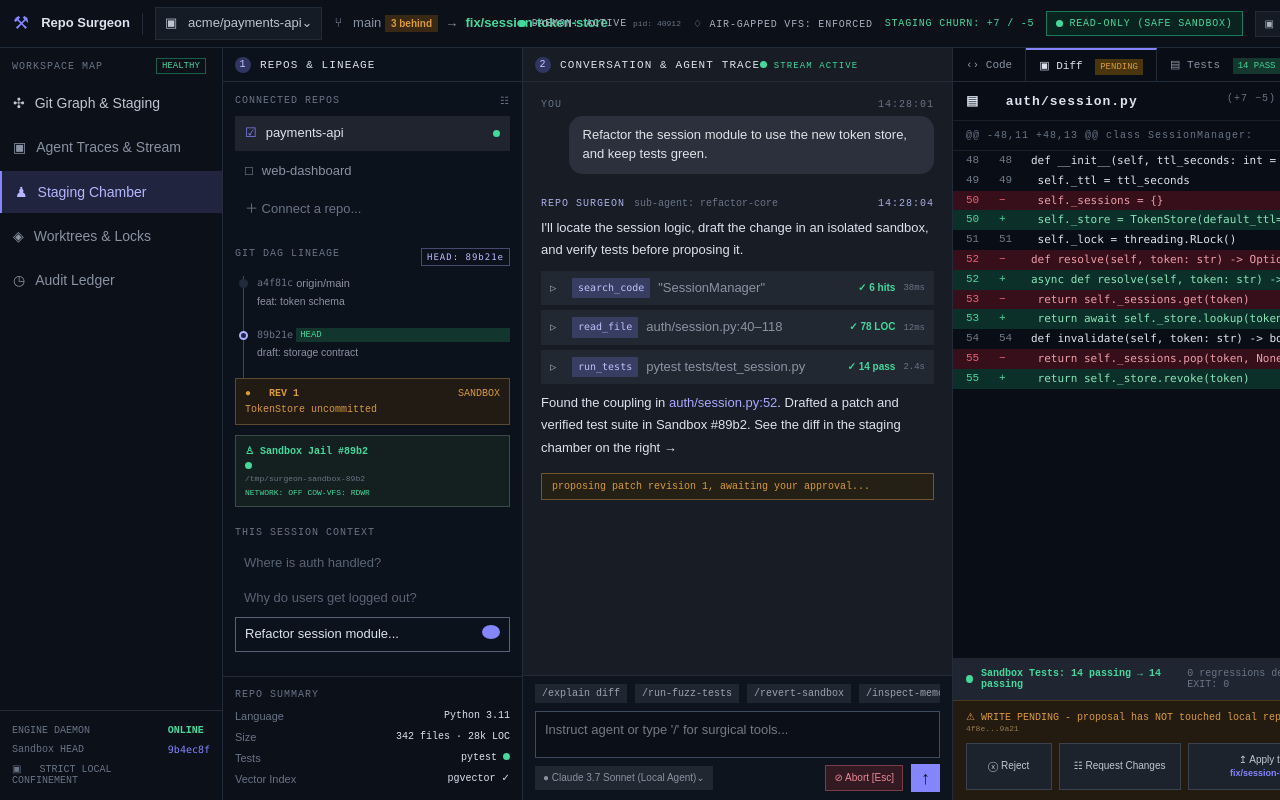
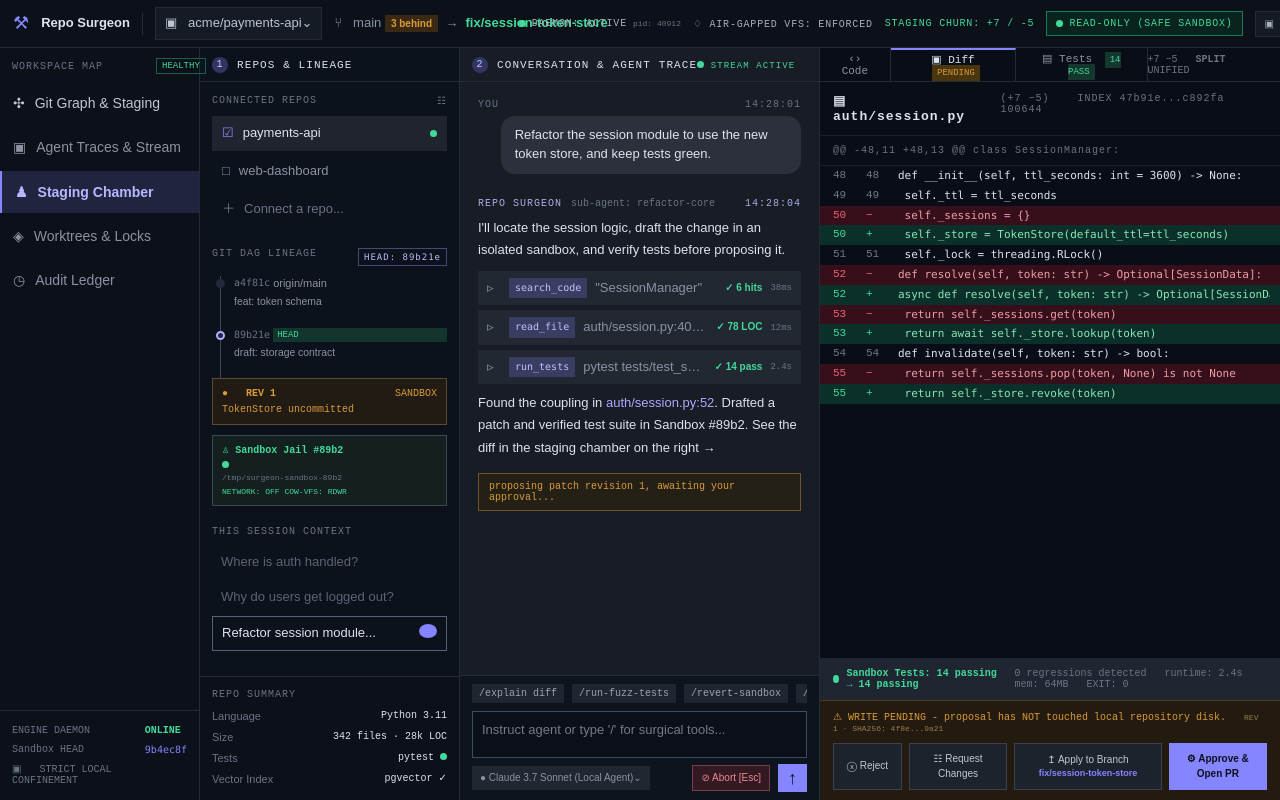
Before and after one commit to tudstk/repo-surgeon, a Next.js app in the folder frontend/: page / in a window 1280 px wide. Built offline with nearby package versions, Linux system fonts and the light colour scheme.

Commit message:
fix(frontend): harden workspace preview semantics

```diff
--- a/frontend/src/app/globals.css
+++ b/frontend/src/app/globals.css
@@ -34,6 +34,10 @@ textarea {
 }
 button {
   cursor: pointer;
+}
+button:disabled {
+  cursor: default;
+  opacity: 1;
 }
 button:focus-visible,
 a:focus-visible,
@@ -145,9 +149,11 @@ textarea:focus-visible {
 }
 .workspace-grid {
   display: grid;
-  grid-template-columns: 223px 300px minmax(430px, 672px) minmax(560px, 1fr);
+  grid-template-columns: 200px 260px minmax(360px, 1.1fr) minmax(440px, 1.5fr);
   flex: 1;
   min-height: 0;
+  min-width: 0;
+  overflow: hidden;
 }
 .workspace-rail,
 .repo-panel,
@@ -211,6 +217,9 @@ textarea:focus-visible {
   border-left: 2px solid var(--violet);
   background: #20243e;
   color: #b5b7ff;
+}
+.rail-items button[aria-current='page'] {
+  font-weight: 700;
 }
 .rail-footer {
   display: grid;
@@ -750,7 +759,24 @@ textarea:focus-visible {
     display: none;
   }
   .workspace-grid {
-    grid-template-columns: 190px 270px minmax(390px, 1fr) minmax(470px, 1.2fr);
+    grid-template-columns: 180px 240px minmax(340px, 1fr) minmax(420px, 1.25fr);
+  }
+}
+@media (max-width: 1100px) {
+  .workspace-grid {
+    grid-template-columns: 150px 210px minmax(270px, 1fr) minmax(340px, 1fr);
+  }
+  .rail-items button {
+    gap: 7px;
+    padding-inline: 9px;
+    font-size: 12px;
+  }
+  .repo-content,
+  .repo-summary {
+    padding-inline: 9px;
+  }
+  .approval-actions {
+    grid-template-columns: repeat(2, minmax(0, 1fr));
   }
 }
 @media (max-width: 900px) {
--- a/frontend/src/app/page.tsx
+++ b/frontend/src/app/page.tsx
@@ -1,3 +1,5 @@
+'use client';
+
 const sessions = [
   { name: 'payments-api', active: true },
   { name: 'web-dashboard', active: false },
@@ -11,6 +13,10 @@ const activity = [
 
 function StatusDot({ tone = 'green' }: { tone?: 'green' | 'violet' }) {
   return <span className={`status-dot status-dot-${tone}`} aria-hidden="true" />;
+}
+
+function Glyph({ children }: { children: React.ReactNode }) {
+  return <span aria-hidden="true">{children}</span>;
 }
 
 function PanelHeading({ number, children }: { number: number; children: React.ReactNode }) {
@@ -27,11 +33,13 @@ export default function Home() {
     <main className="workspace-shell">
       <header className="global-bar">
         <div className="brand-lockup">
-          <span className="brand-mark">⚒</span>
+          <span className="brand-mark">
+            <Glyph>⚒</Glyph>
+          </span>
           <span className="brand-name">Repo Surgeon</span>
           <span className="bar-divider" />
-          <button className="repo-switcher" type="button" aria-label="Switch repository">
-            ▣ &nbsp; acme/payments-api⌄
+          <button className="repo-switcher" type="button" aria-label="Switch repository" disabled>
+            <Glyph>▣</Glyph> &nbsp; acme/payments-api⌄
           </button>
           <span className="branch-context">
             ⑂ &nbsp; main <b>3 behind</b> &nbsp;→&nbsp; <strong>fix/session-token-store</strong>
@@ -46,11 +54,11 @@ export default function Home() {
           <span className="read-only-badge">
             <StatusDot /> READ-ONLY (SAFE SANDBOX)
           </span>
-          <button className="compact-button" type="button">
-            ▣ Audit Log&nbsp; ⌘K
+          <button className="compact-button" type="button" disabled>
+            <Glyph>▣</Glyph> Audit Log&nbsp; <Glyph>⌘K</Glyph>
           </button>
-          <button className="avatar" type="button" aria-label="Open account menu">
-            ♙
+          <button className="avatar" type="button" aria-label="Open account menu" disabled>
+            <Glyph>♙</Glyph>
           </button>
         </div>
       </header>
@@ -59,20 +67,20 @@ export default function Home() {
           <div className="rail-label">WORKSPACE MAP</div>
           <div className="rail-health">HEALTHY</div>
           <div className="rail-items">
-            <button type="button">
-              ✣ <span>Git Graph &amp; Staging</span>
+            <button type="button" disabled>
+              <Glyph>✣</Glyph> <span>Git Graph &amp; Staging</span>
             </button>
-            <button type="button">
-              ▣ <span>Agent Traces &amp; Stream</span>
+            <button type="button" disabled>
+              <Glyph>▣</Glyph> <span>Agent Traces &amp; Stream</span>
             </button>
-            <button className="rail-active" type="button">
-              ♟ <span>Staging Chamber</span>
+            <button className="rail-active" type="button" aria-current="page" disabled>
+              <Glyph>♟</Glyph> <span>Staging Chamber</span>
             </button>
-            <button type="button">
-              ◈ <span>Worktrees &amp; Locks</span>
+            <button type="button" disabled>
+              <Glyph>◈</Glyph> <span>Worktrees &amp; Locks</span>
             </button>
-            <button type="button">
-              ◷ <span>Audit Ledger</span>
+            <button type="button" disabled>
+              <Glyph>◷</Glyph> <span>Audit Ledger</span>
             </button>
           </div>
           <div className="rail-footer">
@@ -80,7 +88,9 @@ export default function Home() {
             <strong>ONLINE</strong>
             <span>Sandbox HEAD</span>
             <code>9b4ec8f</code>
-            <span>▣ &nbsp; STRICT LOCAL CONFINEMENT</span>
+            <span>
+              <Glyph>▣</Glyph> &nbsp; STRICT LOCAL CONFINEMENT
+            </span>
           </div>
         </nav>
         <aside className="repo-panel" aria-label="Repositories and Git lineage">
@@ -95,14 +105,15 @@ export default function Home() {
                   className={`session-row ${session.active ? 'session-active' : ''}`}
                   key={session.name}
                   type="button"
+                  disabled
                 >
-                  <span>{session.active ? '☑' : '□'}</span>
+                  <span aria-hidden="true">{session.active ? '☑' : '□'}</span>
                   <span>{session.name}</span>
                   {session.active && <StatusDot />}
                 </button>
               ))}
-              <button className="connect-row" type="button">
-                ＋ Connect a repo...
+              <button className="connect-row" type="button" disabled>
+                <Glyph>＋</Glyph> Connect a repo...
               </button>
             </div>
             <div className="lineage-title">
@@ -128,7 +139,9 @@ export default function Home() {
               <strong>TokenStore uncommitted</strong>
             </div>
             <div className="sandbox-card">
-              <b>♙ Sandbox Jail #89b2</b>
+              <b>
+                <Glyph>♙</Glyph> Sandbox Jail #89b2
+              </b>
               <StatusDot />
               <small>/tmp/surgeon-sandbox-89b2</small>
               <span>
@@ -193,7 +206,7 @@ export default function Home() {
             <div className="activity-list" aria-label="Agent activity">
               {activity.map((item) => (
                 <div className="activity-row" key={item.tool}>
-                  <span>▹</span>
+                  <Glyph>▹</Glyph>
                   <code>{item.tool}</code>
                   <span className="activity-detail">{item.detail}</span>
                   <strong>✓ {item.result}</strong>
@@ -210,7 +223,7 @@ export default function Home() {
               proposing patch revision 1, awaiting your approval...
             </div>
           </div>
-          <form className="composer">
+          <form className="composer" onSubmit={(event) => event.preventDefault()}>
             <div className="slash-hints">
               <kbd>/explain diff</kbd>
               <kbd>/run-fuzz-tests</kbd>
@@ -222,27 +235,47 @@ export default function Home() {
               placeholder="Instruct agent or type '/' for surgical tools..."
             />
             <div className="composer-controls">
-              <button type="button">● Claude 3.7 Sonnet (Local Agent)⌄</button>
-              <button className="abort" type="button">
-                ⊘ Abort [Esc]
+              <button
+                type="button"
+                disabled
+                aria-label="Model selector unavailable in static preview"
+              >
+                <Glyph>●</Glyph> Claude 3.7 Sonnet (Local Agent)⌄
               </button>
-              <button className="send" type="submit" aria-label="Send instruction">
-                ↑
+              <button className="abort" type="button" disabled>
+                <Glyph>⊘</Glyph> Abort [Esc]
+              </button>
+              <button
+                className="send"
+                type="submit"
+                aria-label="Send instruction (preview only)"
+                disabled
+              >
+                <Glyph>↑</Glyph>
               </button>
             </div>
           </form>
         </section>
         <section className="work-panel" aria-labelledby="work-panel-title">
+          <h2 className="sr-only" id="work-panel-title">
+            Work panel
+          </h2>
           <div className="work-toolbar">
             <div className="work-tabs" role="tablist" aria-label="Staging views">
-              <button type="button" role="tab" aria-selected="false">
-                ‹› Code
+              <button type="button" role="tab" aria-selected="false" disabled>
+                <Glyph>‹›</Glyph> Code
               </button>
-              <button type="button" role="tab" aria-selected="true" className="tab-selected">
-                ▣ Diff <span className="pending-pill">PENDING</span>
+              <button
+                type="button"
+                role="tab"
+                aria-selected="true"
+                className="tab-selected"
+                disabled
+              >
+                <Glyph>▣</Glyph> Diff <span className="pending-pill">PENDING</span>
               </button>
-              <button type="button" role="tab" aria-selected="false">
-                ▤ Tests <span className="pass-pill">14 PASS</span>
+              <button type="button" role="tab" aria-selected="false" disabled>
+                <Glyph>▤</Glyph> Tests <span className="pass-pill">14 PASS</span>
               </button>
             </div>
             <span>
@@ -250,7 +283,9 @@ export default function Home() {
             </span>
           </div>
           <div className="file-heading" id="diff">
-            <strong>▤ &nbsp; auth/session.py</strong>
+            <strong>
+              <Glyph>▤</Glyph> &nbsp; auth/session.py
+            </strong>
             <span>(+7 −5) &nbsp;&nbsp; INDEX 47b91e...c892fa 100644</span>
           </div>
           <div className="hunk-label">@@ -48,11 +48,13 @@ class SessionManager:</div>
@@ -310,17 +345,21 @@ export default function Home() {
           </div>
           <div className="approval-panel">
             <p className="approval-status">
-              ⚠ WRITE PENDING - proposal has NOT touched local repository disk. &nbsp;{' '}
-              <small>REV 1 · SHA256: 4f8e...9a21</small>
+              <Glyph>⚠</Glyph> WRITE PENDING - proposal has NOT touched local repository disk.
+              &nbsp; <small>REV 1 · SHA256: 4f8e...9a21</small>
             </p>
             <div className="approval-actions">
-              <button type="button">ⓧ Reject</button>
-              <button type="button">☷ Request Changes</button>
-              <button type="button">
-                ↥ Apply to Branch <strong>fix/session-token-store</strong>
+              <button type="button" disabled>
+                <Glyph>ⓧ</Glyph> Reject
               </button>
-              <button type="button" className="approve-button">
-                ⚙ Approve &amp; Open PR
+              <button type="button" disabled>
+                <Glyph>☷</Glyph> Request Changes
+              </button>
+              <button type="button" disabled>
+                <Glyph>↥</Glyph> Apply to Branch <strong>fix/session-token-store</strong>
+              </button>
+              <button type="button" className="approve-button" disabled>
+                <Glyph>⚙</Glyph> Approve &amp; Open PR
               </button>
             </div>
           </div>
```
Also changed, not shown: 2 other files (tests, documents, lock files or other folders).
